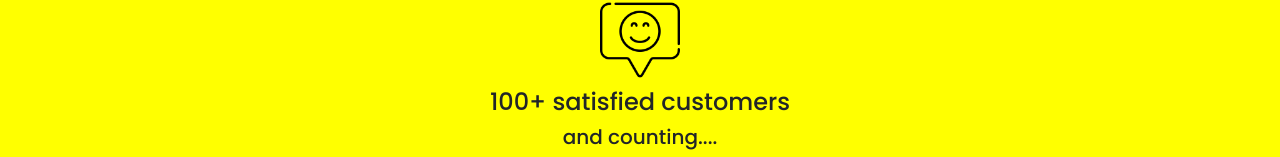
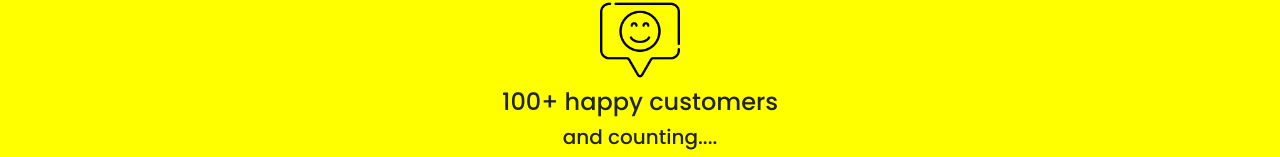
Before and after one commit to Rakshit23665/IP-lab-3, a plain HTML site: page index.html in a window 1280 px wide. Shown: the part 643-800 px from the top of the page. Drawn offline with nearby package versions, Linux system fonts and the light colour scheme.

Commit message:
Update index.html

```diff
--- a/index.html
+++ b/index.html
@@ -46,7 +46,7 @@
     <section id="yellowdiv" class="d-flex flex-column justify-conten-center align-items-center p-3">
         <img src="./customers.png " alt="" height="80px" width="80px" class="mb-2">
         <div class="d-flex flex-column align-items-center">
-            <h4>100+ satisfied customers</h4>
+            <h4>100+ happy customers</h4>
             <h5>and counting....</h5>
             <p style="width: 50%; text-align: center">Lorem ipsum dolor sit amet, consectetur adipisicing elit. Ipsum ratione quisquam dolorem consequuntur, nisi facere tempora possimus deleniti aspernatur omnis perspiciatis rem voluptate iusto, veniam voluptas recusandae neque ex eligendi.</p>
         </div>
```
